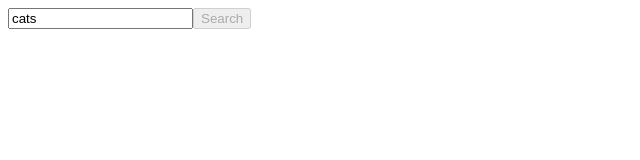
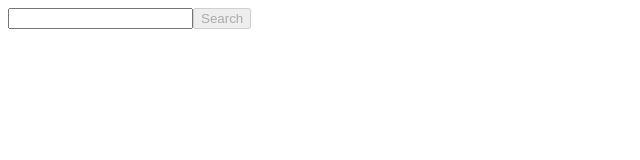
Before and after one commit to codingcool21/sandbox, a plain HTML site: page YouTube Search API/index.html in a window 1280 px wide. Shown: the full height of the page, 0-640 px from the left. Drawn offline with nearby package versions, Linux system fonts and the light colour scheme.

Commit message:
Removed default value of search box

```diff
--- a/YouTube Search API/index.html
+++ b/YouTube Search API/index.html
@@ -5,7 +5,7 @@
   </head>
   <body>
     <div id="buttons">
-      <label> <input id="query" value='cats' type="text"/><button id="search-button" disabled onclick="search()">Search</button></label>
+      <label> <input id="query" value='' type="text"/><button id="search-button" disabled onclick="search()">Search</button></label>
     </div>
     <div id="search-container">
     <!-- <div class="search-result" data-youtube-video-id="FKkejo2dMV4"></div> -->
```
